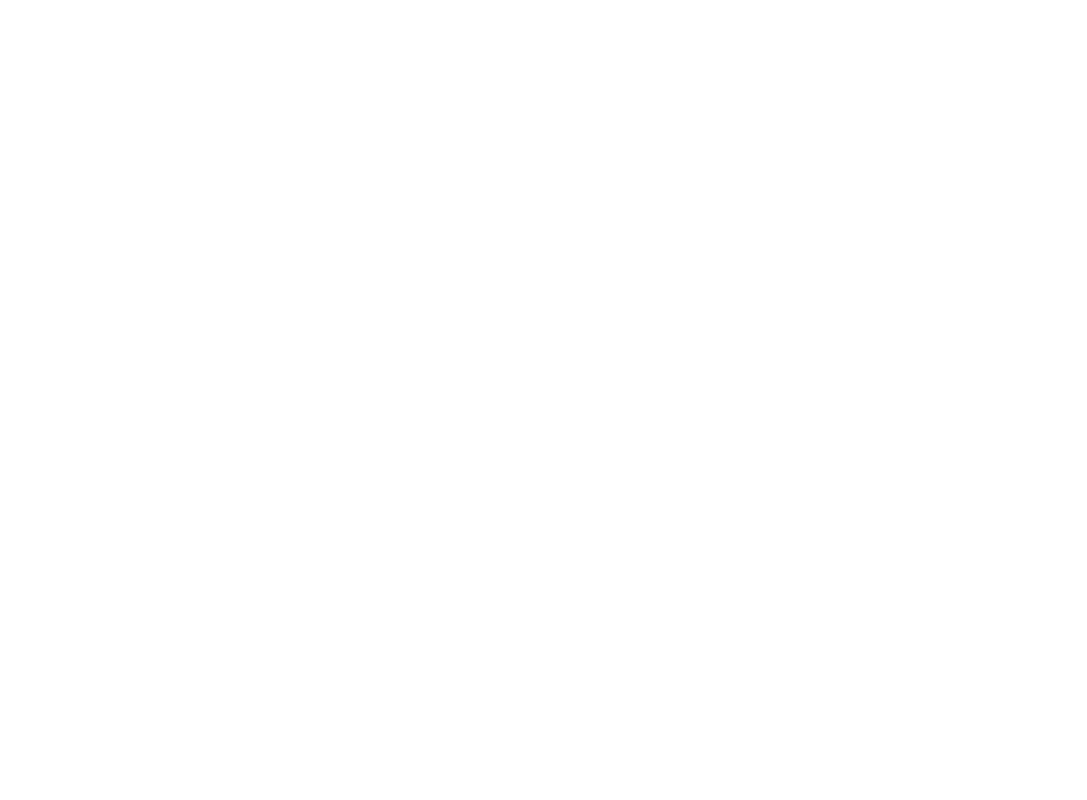
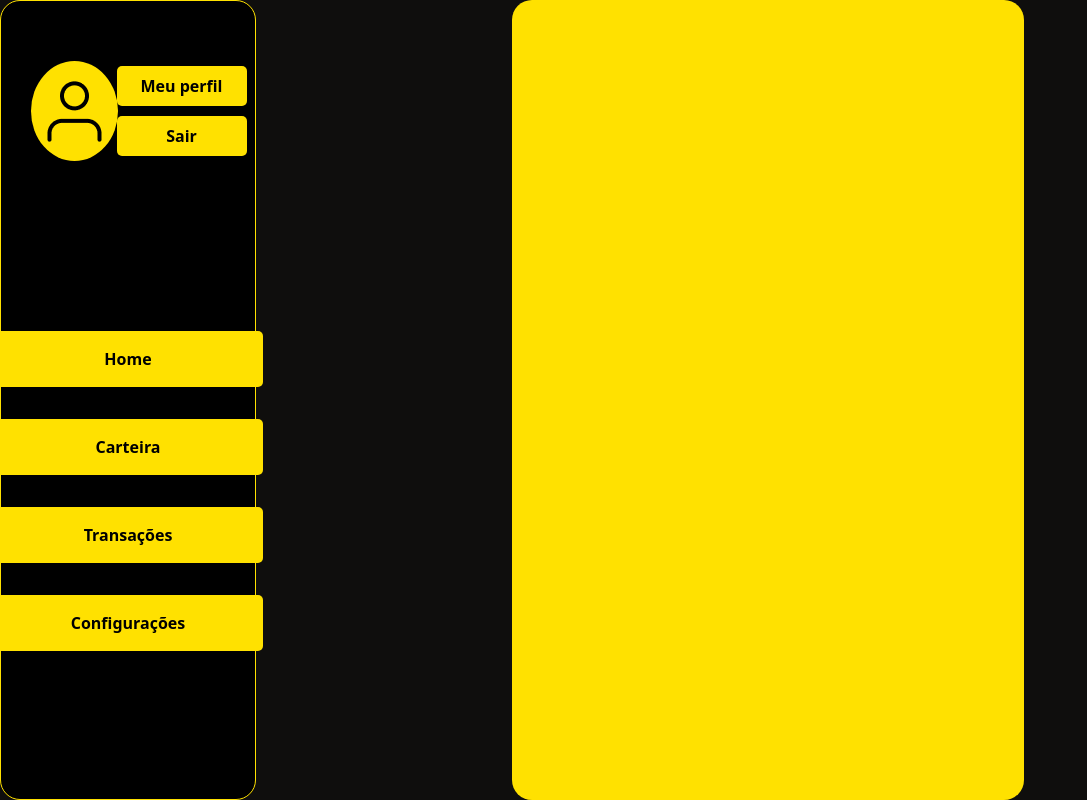
Before and after one commit to Pedro-areis/web-wallet, a React app in the folder frontend/: page /user-config in a window 1280 px wide. Before the commit this address had no page. Shown: the whole page, without its empty margins (0-1087 px from the left). Built offline with nearby package versions, Linux system fonts and the light colour scheme; the HTML template or start-up script is replaced by a standard one.

Commit message:
refactor: reorganiza as pastas e arquivos

```diff
--- /dev/null
+++ b/frontend/src/components/ConfigComponents/ConfigMainCard/ConfigMainCard.tsx
@@ -0,0 +1,9 @@
+function ConfigMainCard() {
+    return (
+        <article className="flex w-full h-full bg-[#ffe100] rounded-[20px]">
+
+        </article>
+    );
+}
+
+export default ConfigMainCard;
--- /dev/null
+++ b/frontend/src/components/HomeComponents/HomeLeftCard/HomeLeftCard.tsx
@@ -0,0 +1,8 @@
+function HomeLeftCard() {
+    return (
+        <article className="flex w-[50%] h-100 bg-[#ffe100] justify-center items-center rounded-[20px]">
+        </article>
+    );
+}
+
+export default HomeLeftCard;
--- a/frontend/src/components/MainCard/MainCard.tsx
+++ b/frontend/src/components/HomeComponents/HomeMainCard/HomeMainCard.tsx
@@ -1,4 +1,4 @@
-function MainCard() {
+function HomeMainCard() {
     return (
         <div className="flex w-full h-100 justify-center items-center rounded-[20px]">
             <section className="w-[90%] h-87.5 bg-[#ffe100] flex flex-row rounded-[20px]
@@ -45,4 +45,4 @@ function MainCard() {
     );
 }
 
-export default MainCard;
+export default HomeMainCard;
--- /dev/null
+++ b/frontend/src/components/HomeComponents/HomeRightCard/HomeRightCard.tsx
@@ -0,0 +1,8 @@
+function HomeRightCard() {
+    return (
+        <article className="flex w-[30%] h-100 bg-[#ffe100] justify-center items-center rounded-[20px]">
+        </article>
+    );
+}
+
+export default HomeRightCard;
--- a/frontend/src/components/LeftCard/LeftCard.tsx
+++ /dev/null
@@ -1,8 +0,0 @@
-function LeftCard() {
-    return (
-        <article className="flex w-[50%] h-full bg-[#ffe100] justify-center items-center rounded-[20px]">
-        </article>
-    );
-}
-
-export default LeftCard;
--- a/frontend/src/components/NavBar/NavBar.tsx
+++ b/frontend/src/components/NavBar/NavBar.tsx
@@ -5,6 +5,14 @@ function NavBar() {
 
     function handleLogout() {
         navigate("/login");
+    }
+
+    function handleConfig() {
+        navigate("/user-config");
+    }
+
+    function handleHome() {
+        navigate("/home");
     }
 
     return (
@@ -17,7 +25,7 @@ function NavBar() {
                     <img src="src\assets\UserBlack.png" alt="perfil" />
                 </div>
                 <div className="flex flex-col items-center w-[50%] h-full justify-around">
-                    <button className="flex w-32.5 h-10 p-1.25 font-semibold text-black bg-[#ffe100]
+                    <button onClick={handleConfig} className="flex w-32.5 h-10 p-1.25 font-semibold text-black bg-[#ffe100]
                     rounded-[5px] items-center justify-center cursor-pointer hover:bg-[#dfc543]">Meu perfil</button>
 
                     <button onClick={handleLogout} className="flex w-32.5 h-10 p-1.25 font-semibold text-black bg-[#ffe100]
@@ -25,7 +33,7 @@ function NavBar() {
                 </div>
             </div>
             <div className="flex flex-col mt-42.5 gap-8 items-center justify-center">
-                <button className="flex w-67.5 h-14 p-1.25 font-semibold text-black bg-[#ffe100]
+                <button onClick={handleHome} className="flex w-67.5 h-14 p-1.25 font-semibold text-black bg-[#ffe100]
                 rounded-[5px] items-center justify-center cursor-pointer hover:bg-[#dfc543]">Home</button>
 
                 <button className="flex w-67.5 h-14 p-1.25 font-semibold text-black bg-[#ffe100]
--- a/frontend/src/components/RightCard/RightCard.tsx
+++ /dev/null
@@ -1,8 +0,0 @@
-function RightCard() {
-    return (
-        <article className="flex w-[30%] h-full bg-[#ffe100] justify-center items-center rounded-[20px]">
-        </article>
-    );
-}
-
-export default RightCard;
--- a/frontend/src/pages/Home/HomePage.tsx
+++ b/frontend/src/pages/Home/HomePage.tsx
@@ -1,17 +1,17 @@
-import LeftCard from "../../components/LeftCard/LeftCard"
-import MainCard from "../../components/MainCard/MainCard"
+import HomeLeftCard from "../../components/HomeComponents/HomeLeftCard/HomeLeftCard"
+import HomeMainCard from "../../components/HomeComponents/HomeMainCard/HomeMainCard"
 import NavBar from "../../components/NavBar/NavBar"
-import RightCard from "../../components/RightCard/RightCard"
+import HomeRightCard from "../../components/HomeComponents/HomeRightCard/HomeRightCard"
 
 function HomePage() {
     return (
         <main className="flex flex-row w-full h-full bg-[#0F0E0D]">
             <NavBar />
             <section className="flex flex-col w-[80%] h-full items-center justify-around">
-                <MainCard />
+                <HomeMainCard />
                 <article className="flex w-full h-112.5 justify-around items-center rounded-[20px]">
-                    <LeftCard />
-                    <RightCard />
+                    <HomeLeftCard />
+                    <HomeRightCard />
                 </article>
             </section>
         </main>
--- /dev/null
+++ b/frontend/src/pages/UserConfig/UserConfig.tsx
@@ -0,0 +1,17 @@
+import ConfigMainCard from "../../components/ConfigComponents/ConfigMainCard/ConfigMainCard";
+import NavBar from "../../components/NavBar/NavBar";
+
+function UserConfig() {
+    return (
+        <main className="flex flex-row w-full h-screen bg-[#0F0E0D]">
+            <NavBar />
+            <div className="flex flex-row w-[80%] h-full items-center justify-around">
+                <section className="flex w-[50%] h-full">
+                    <ConfigMainCard />
+                </section>
+            </div>
+        </main>
+    );
+}
+
+export default UserConfig;
--- a/frontend/src/routes/routes.tsx
+++ b/frontend/src/routes/routes.tsx
@@ -3,6 +3,7 @@ import { Routes } from "react-router-dom";
 import LoginPage from "../pages/Login/Login";
 import RegisterPage from "../pages/Cadastro/Cadastro";
 import HomePage from "../pages/Home/HomePage";
+import UserConfig from "../pages/UserConfig/UserConfig";
 
 function AppRoutes(){
   return (
@@ -12,6 +13,7 @@ function AppRoutes(){
         <Route path="/register" element={<RegisterPage />} />
         <Route path="/" element={<LoginPage />} />
         <Route path="/home" element={<HomePage />} />
+        <Route path="/user-config" element={<UserConfig />} />
       </Routes>
     </BrowserRouter>
   );
```
Also changed, not shown: frontend/src/components/ConfigComponents/ConfigRightCards/ConfigBottomCard.tsx (added), frontend/src/components/ConfigComponents/ConfigRightCards/ConfigTopCard.tsx (added).
